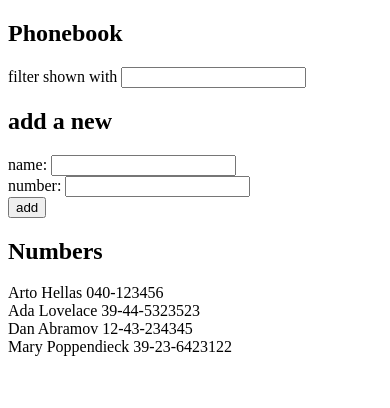
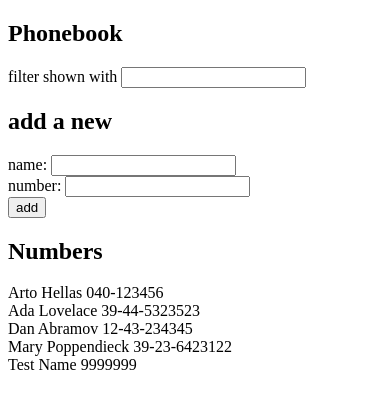
Before and after one commit to Marcelinka/fullstackopen, a React (Vite) app in the folder part2/phonebook/: page / in a window 390 px wide. Shown: the top 408 px of the page. Built offline with nearby package versions, Linux system fonts and the light colour scheme; data requests are answered from the project's data file.

Commit message:
part2 [phonebook]: 2.12

```diff
--- a/part2/phonebook/db.json
+++ b/part2/phonebook/db.json
@@ -19,6 +19,12 @@
       "name": "Mary Poppendieck",
       "number": "39-23-6423122",
       "id": "4"
+    },
+    {
+      "name": "Test Name",
+      "number": "9999999",
+      "id": "hHjF8JqiL_o"
     }
-  ]
+  ],
+  "$schema": "./node_modules/json-server/schema.json"
 }
--- a/part2/phonebook/src/App.jsx
+++ b/part2/phonebook/src/App.jsx
@@ -1,5 +1,5 @@
 import { useState, useEffect } from "react";
-import axios from "axios";
+import personService from "./services/persons";
 import Filter from "./components/Filter";
 import PersonForm from "./components/PersonForm";
 import Persons from "./components/Persons";
@@ -8,9 +8,7 @@ const App = () => {
   const [persons, setPersons] = useState([]);
 
   useEffect(() => {
-    axios.get("http://localhost:3001/persons").then((response) => {
-      setPersons(response.data);
-    });
+    personService.getAll().then(setPersons);
   }, []);
 
   const [newName, setNewName] = useState("");
@@ -34,11 +32,9 @@ const App = () => {
       return void alert(`${newNumber} is already added to phonebook`);
     }
 
-    setPersons(
-      persons.concat([
-        { name: newName, number: newNumber, id: persons.length + 1 },
-      ]),
-    );
+    personService
+      .create({ name: newName, number: newNumber, id: persons.length + 1 })
+      .then((newPerson) => setPersons(persons.concat([newPerson])));
   };
 
   const [filter, setFilter] = useState("");
--- /dev/null
+++ b/part2/phonebook/src/services/persons.js
@@ -0,0 +1,16 @@
+import axios from "axios";
+const baseUrl = "http://localhost:3001/persons";
+
+const getAll = () => axios.get(baseUrl).then((res) => res.data);
+
+const create = (newObject) =>
+  axios.post(baseUrl, newObject).then((response) => response.data);
+
+const update = (id, newObject) =>
+  axios.put(`${baseUrl}/${id}`, newObject).then((response) => response.data);
+
+export default {
+  getAll,
+  create,
+  update,
+};
```
